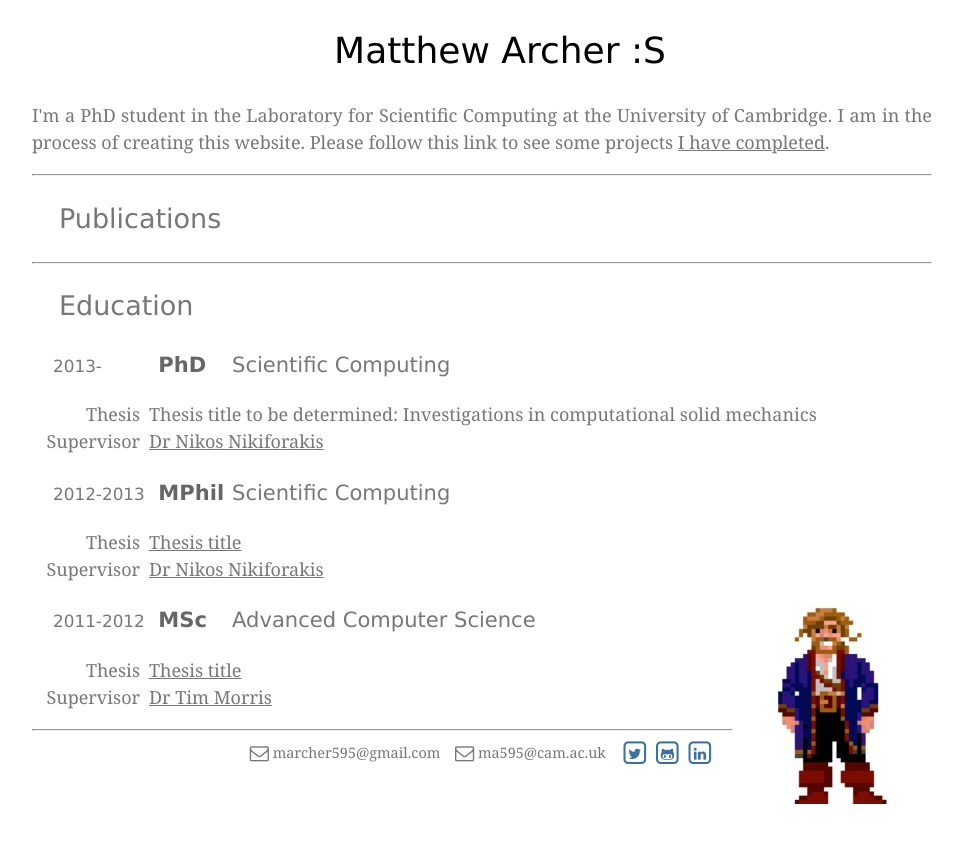
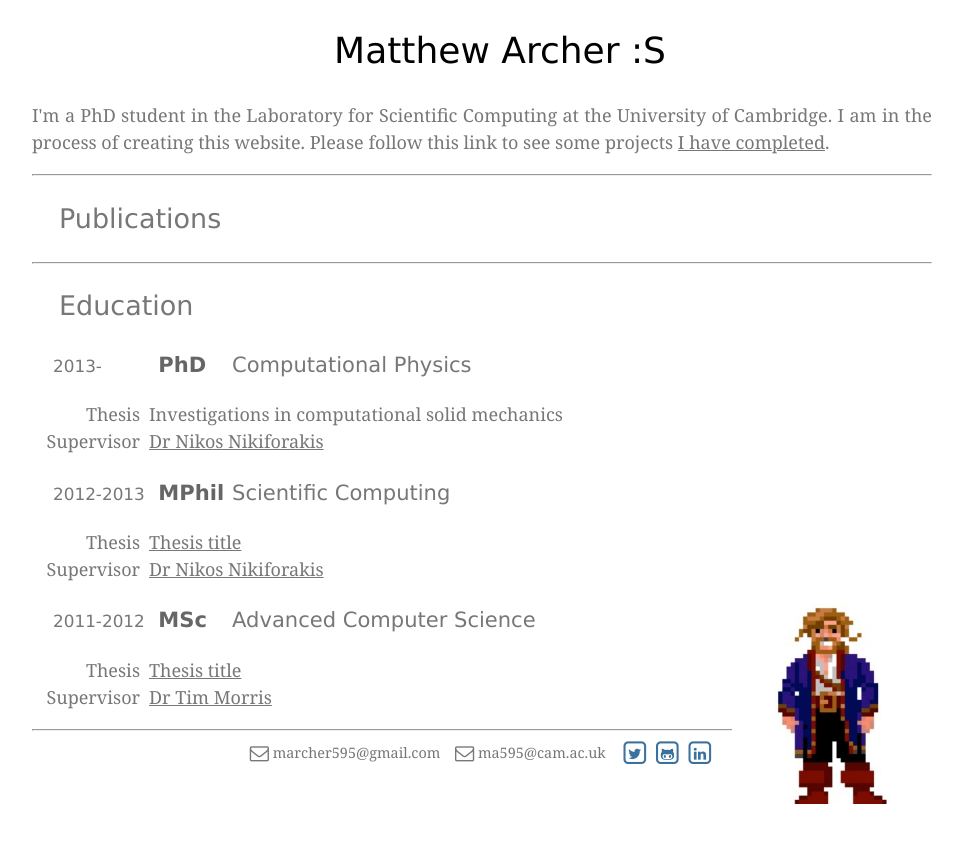
Before and after one commit to mjArcher/mjArcher.github.io, a Jekyll site: the page built from index.html, in a window 1280 px wide. Shown: the top 843 px of the page, without its empty margins (158-1121 px from the left). Built offline with Jekyll 4.4.1, drawn with Linux system fonts in a browser that asks for light colours; nearby versions of some CDN libraries.

Commit message:
Changed PhD title

```diff
--- a/index.html
+++ b/index.html
@@ -42,13 +42,13 @@ I'm a PhD student in the Laboratory for Scientific Computing at the University o
 			PhD
 		</strong>
 		<span style="position:absolute; left:8.5em;">
-			Scientific Computing
+		  Computational Physics
 		</span>
 	</h3>
 	<dl class="horizontal">
 		<dt>Thesis</dt>
 		<dd>
-		Thesis title to be determined: Investigations in computational solid mechanics
+		Investigations in computational solid mechanics
 		</dd>
 		<dt>Supervisor</dt>
 		<dd><a href="http://www.phy.cam.ac.uk/people/nikiforakisn.php">
```
